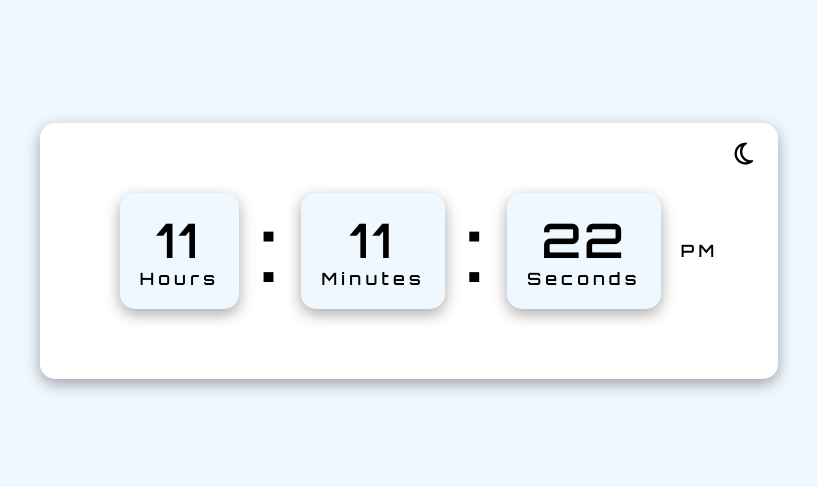
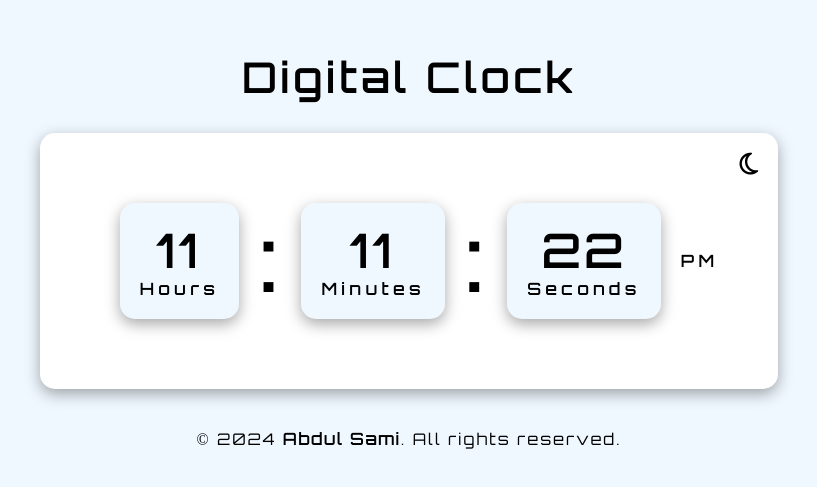
Before and after one commit to abdulsamii786/Digital-Clock, a plain HTML site: page index.html in a window 1280 px wide. Shown: the part 149-636 px from the top of the page, without its empty margins (231-1048 px from the left). Drawn offline with Linux system fonts and the light colour scheme.

Commit message:
Add files via upload

```diff
--- a/app.js
+++ b/app.js
@@ -47,7 +47,7 @@ function darkMode() {
   if (isDark) {
     wrapper.classList.add("dark");
     iconId.className = "fa-regular fa-sun";
-iconId.style.opacity
+    iconId.style.opacity;
     iconId.style.color = "#fff";
   } else {
     wrapper.classList.remove("dark");
@@ -55,3 +55,10 @@ iconId.style.opacity
     iconId.style.color = "#000";
   }
 }
+
+let yearId = document.getElementById("year");
+let d = new Date().getFullYear();
+function years() {
+  yearId.innerText = d;
+}
+years();
--- a/index.html
+++ b/index.html
@@ -13,6 +13,9 @@
 
 <body>
     <div id="wrapper" class="container-wrapper">
+        <h1>
+            Digital Clock
+        </h1>
         <div class="container">
             <button onclick="darkMode()"><i class="fa-regular fa-moon"></i></button>
             <div class="box">
@@ -37,6 +40,9 @@
             </div>
 
         </div>
+        <div class="rights">
+            <p>© <span id="year"></span> <span id="name">Abdul Sami</span>. All rights reserved.</p>
+        </div>
     </div>
 
 
--- a/style.css
+++ b/style.css
@@ -8,7 +8,6 @@
   margin: 0;
   padding: 0;
   font-family: Orbitron-Regular;
-  letter-spacing: 5px;
   transition: all 0.3s ease;
 }
 #wrapper.dark {
@@ -25,9 +24,14 @@
   color: #fff;
 }
 #wrapper.dark #indicators,
-#wrapper.dark .colonBox {
+#wrapper.dark .colonBox,
+#wrapper.dark .rights {
   color: #fff;
 }
+#wrapper.dark h1{
+    color: #fff;
+}
+
 .box {
   display: flex;
   justify-content: center;
@@ -37,13 +41,16 @@
   margin: 10px 20px;
   padding: 20px;
   border-radius: 15px;
+  letter-spacing: 5px;
   box-shadow: rgba(0, 0, 0, 0.35) 0px 5px 15px;
 }
 .container-wrapper {
   display: flex;
   justify-content: center;
   align-items: center;
+  flex-direction: column;
   height: 100vh;
+  letter-spacing: 5px;
   background-color: #f0f8ff;
 }
 .container {
@@ -63,6 +70,11 @@ span {
   font-size: 45px;
   font-weight: 600;
 }
+h1{
+    margin: 10px;
+    font-size: 40px;
+    text-align: center;
+}
 h5 {
   text-align: center;
   font-size: 16px;
@@ -81,8 +93,28 @@ button {
   cursor: pointer;
   background-color: transparent;
 }
-button:hover{
-    transform: scale(1.1);
+button:hover {
+  transform: scale(1.1);
+}
+
+.rights {
+    padding: 10px;
+  text-align: center;
+  margin-top: 10px;
+  font-size: 16px;
+  display: inline-block;
+  letter-spacing:2px;
+}
+#name {
+  display: inline-block;
+  font-weight: 600;
+  font-size: 16px;
+  color: var(--main-heading-clr);
+}
+#year {
+  font-size: 16px;
+  display: inline;
+  font-weight: 500;
 }
 @media screen and (max-width: 786px) {
   .container {
```
